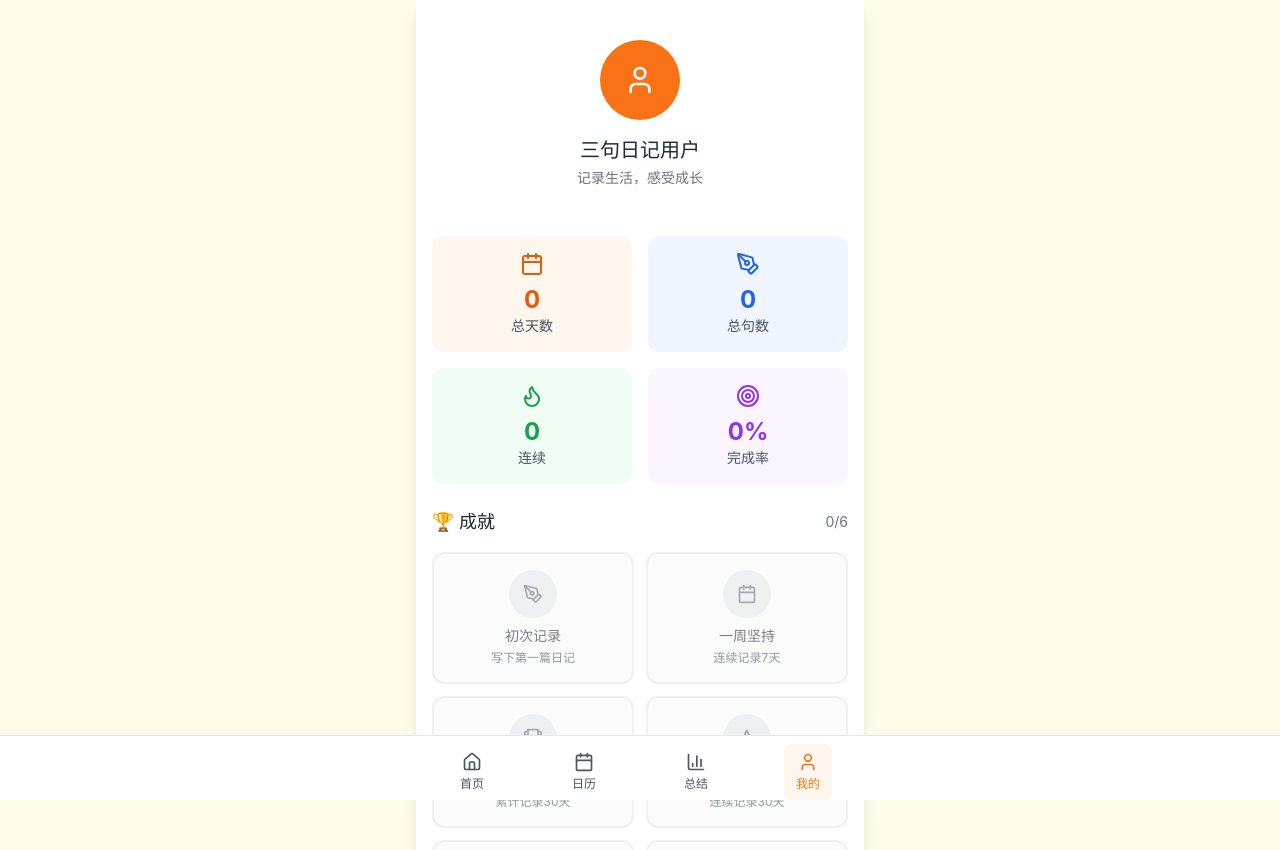
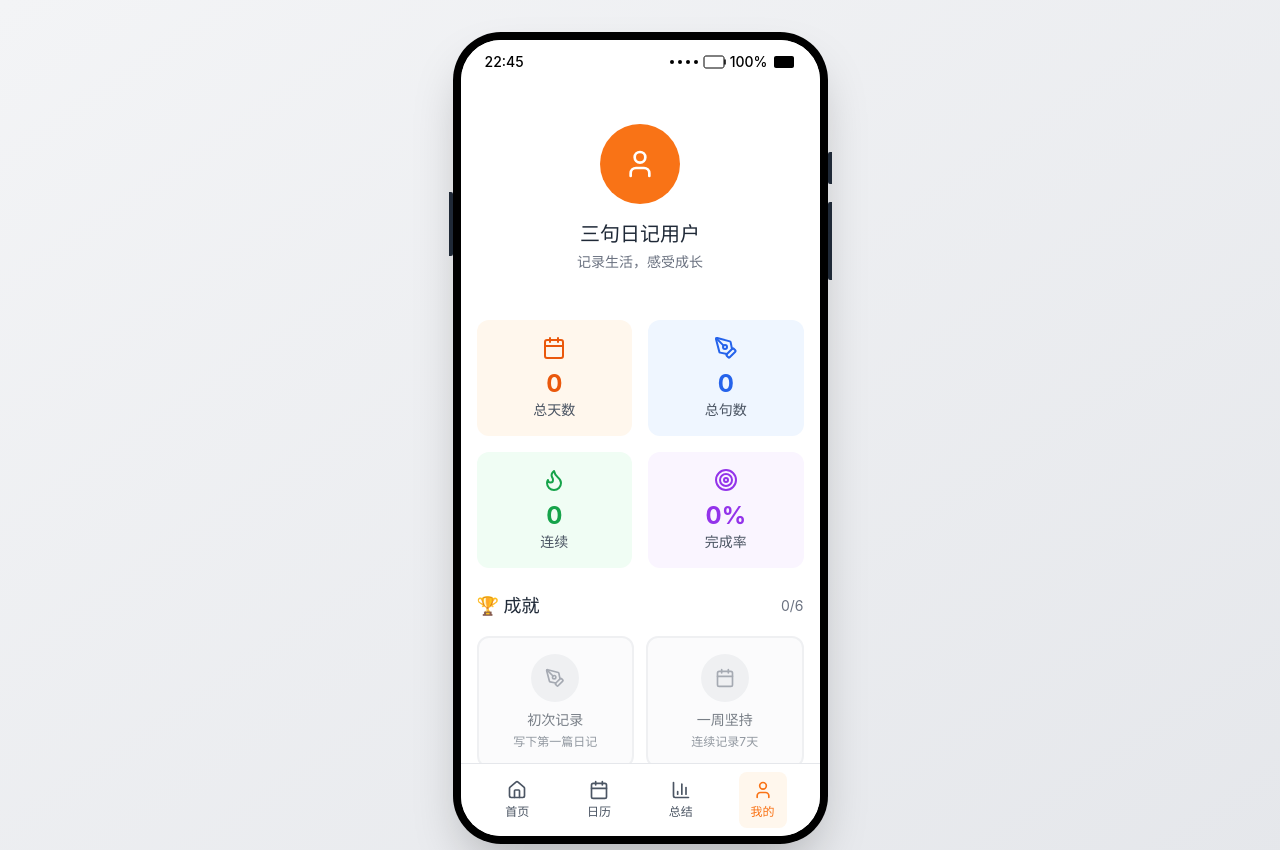
Before and after one commit to Weichenleeeee123/Three-Line-Diary, a React (Vite) app: page /profile in a window 1280 px wide. Shown: the top 850 px of the page. Built offline with nearby package versions, Linux system fonts and the light colour scheme.

Commit message:
fix: 修复状态栏和底部导航栏位置，确保所有UI元素在手机边框内部显示

```diff
--- a/src/App.tsx
+++ b/src/App.tsx
@@ -16,17 +16,18 @@ export default function App() {
           <Route path="/summary" element={<Summary />} />
           <Route path="/profile" element={<Profile />} />
         </Routes>
-      </Layout>
         <Toaster
-        position="top-center"
+          position="bottom-center"
           toastOptions={{
             style: {
               background: '#FFF3C4',
               border: '1px solid #FFA726',
-            color: '#424242'
+              color: '#424242',
+              marginBottom: '80px'
             }
           }}
         />
+      </Layout>
     </Router>
   );
 }
--- a/src/components/BottomNavigation.tsx
+++ b/src/components/BottomNavigation.tsx
@@ -14,7 +14,7 @@ export default function BottomNavigation() {
   const navigate = useNavigate();
 
   return (
-    <div className="fixed bottom-0 left-0 right-0 bg-white border-t border-gray-200 px-4 py-2 safe-area-pb">
+    <div className="bg-white border-t border-gray-200 px-4 py-2 flex-shrink-0">
       <div className="flex justify-around items-center max-w-md mx-auto">
         {navigationItems.map(({ path, icon: Icon, label }) => {
           const isActive = location.pathname === path;
--- a/src/components/Layout.tsx
+++ b/src/components/Layout.tsx
@@ -7,11 +7,51 @@ interface LayoutProps {
 
 export default function Layout({ children }: LayoutProps) {
   return (
-    <div className="min-h-screen bg-yellow-50 pb-20">
-      <main className="max-w-md mx-auto bg-white min-h-screen shadow-lg">
-        {children}
-      </main>
-      <BottomNavigation />
+    <div className="min-h-screen bg-gradient-to-br from-gray-100 to-gray-200 flex items-center justify-center p-8">
+      {/* 手机外框 */}
+      <div className="relative">
+        {/* 手机边框 */}
+        <div className="w-[375px] h-[812px] bg-black rounded-[3rem] p-2 shadow-2xl">
+          {/* 手机屏幕 */}
+          <div className="w-full h-full bg-white rounded-[2.5rem] overflow-hidden relative flex flex-col">
+            {/* 状态栏 - 确保在手机屏幕内部 */}
+            <div className="h-11 bg-white flex items-center justify-between px-6 text-sm font-medium text-black flex-shrink-0">
+              <span>22:45</span>
+              <div className="flex items-center space-x-1">
+                <div className="flex space-x-1">
+                  <div className="w-1 h-1 bg-black rounded-full"></div>
+                  <div className="w-1 h-1 bg-black rounded-full"></div>
+                  <div className="w-1 h-1 bg-black rounded-full"></div>
+                  <div className="w-1 h-1 bg-black rounded-full"></div>
+                </div>
+                <svg className="w-6 h-4" viewBox="0 0 24 16" fill="none">
+                  <path d="M2 4C2 2.89543 2.89543 2 4 2H20C21.1046 2 22 2.89543 22 4V12C22 13.1046 21.1046 14 20 14H4C2.89543 14 2 13.1046 2 12V4Z" stroke="currentColor" strokeWidth="1" fill="none"/>
+                  <path d="M23 6V10" stroke="currentColor" strokeWidth="1.5" strokeLinecap="round"/>
+                </svg>
+                <span>100%</span>
+                <svg className="w-6 h-4" viewBox="0 0 24 16" fill="currentColor">
+                  <path d="M2 4C2 2.89543 2.89543 2 4 2H20C21.1046 2 22 2.89543 22 4V12C22 13.1046 21.1046 14 20 14H4C2.89543 14 2 13.1046 2 12V4Z"/>
+                  <path d="M23 6V10" stroke="white" strokeWidth="1.5" strokeLinecap="round"/>
+                </svg>
+              </div>
+            </div>
+
+            {/* 应用内容区域 */}
+            <div className="flex-1 flex flex-col overflow-hidden">
+              <main className="flex-1 bg-white overflow-auto">
+                {children}
+              </main>
+              <BottomNavigation />
+            </div>
+          </div>
+        </div>
+
+        {/* 手机按钮 */}
+        <div className="absolute right-[-4px] top-[120px] w-1 h-8 bg-gray-800 rounded-l-sm"></div>
+        <div className="absolute right-[-4px] top-[170px] w-1 h-12 bg-gray-800 rounded-l-sm"></div>
+        <div className="absolute right-[-4px] top-[200px] w-1 h-12 bg-gray-800 rounded-l-sm"></div>
+        <div className="absolute left-[-4px] top-[160px] w-1 h-16 bg-gray-800 rounded-r-sm"></div>
+      </div>
     </div>
   );
 }
```
Lines whose indentation alone changed are shown as unchanged.
